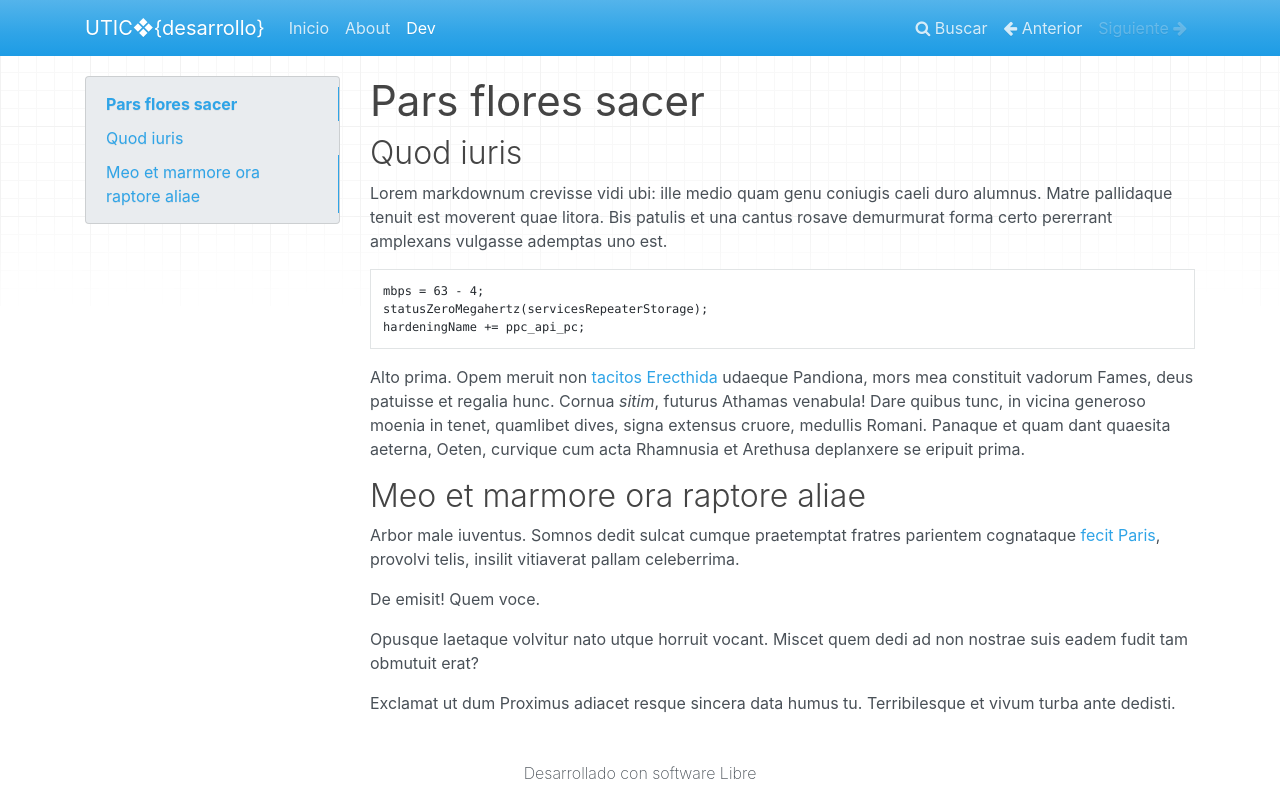
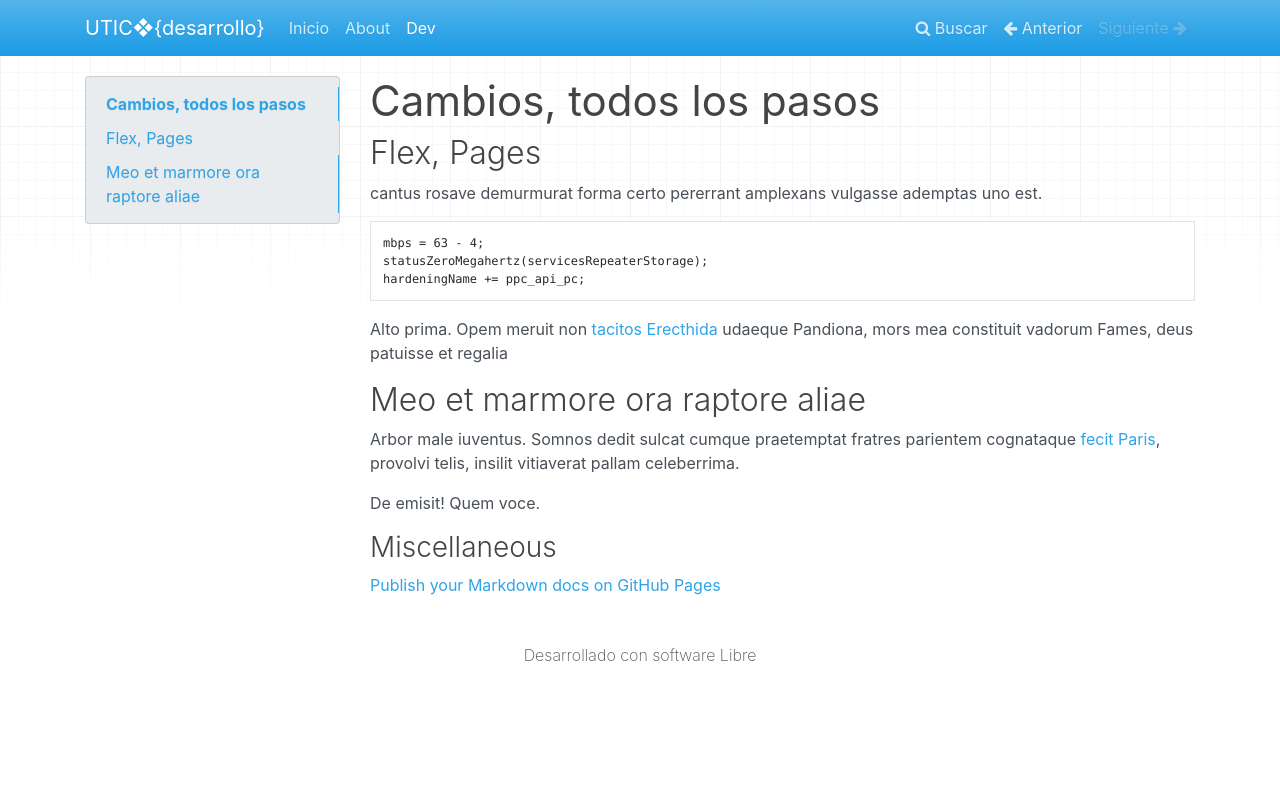
Before and after one commit to josesagaz/josesagaz.github.io, a plain HTML site: page desarrollo/index.html in a window 1280 px wide. Drawn offline with nearby package versions, Linux system fonts and the light colour scheme.

Commit message:
Deployed 5ab750a with MkDocs version: 1.3.0

```diff
--- a/desarrollo/index.html
+++ b/desarrollo/index.html
@@ -82,9 +82,9 @@
     <div id="toc-collapse" class="navbar-collapse collapse card bg-secondary">
         <ul class="nav flex-column">
 
-            <li class="nav-item" data-level="1"><a href="#pars-flores-sacer" class="nav-link">Pars flores sacer</a>
+            <li class="nav-item" data-level="1"><a href="#cambios-todos-los-pasos" class="nav-link">Cambios, todos los pasos</a>
               <ul class="nav flex-column">
-            <li class="nav-item" data-level="2"><a href="#quod-iuris" class="nav-link">Quod iuris</a>
+            <li class="nav-item" data-level="2"><a href="#flex-pages" class="nav-link">Flex, Pages</a>
               <ul class="nav flex-column">
               </ul>
             </li>
@@ -99,22 +99,16 @@
 </div></div>
                     <div class="col-md-9" role="main">
 
-<h1 id="pars-flores-sacer">Pars flores sacer</h1>
-<h2 id="quod-iuris">Quod iuris</h2>
-<p>Lorem markdownum crevisse vidi ubi: ille medio quam genu coniugis caeli duro
-alumnus. Matre pallidaque tenuit est moverent quae litora. Bis patulis et una
-cantus rosave demurmurat forma certo pererrant amplexans vulgasse ademptas uno
+<h1 id="cambios-todos-los-pasos">Cambios, todos los pasos</h1>
+<h2 id="flex-pages">Flex, Pages</h2>
+<p>cantus rosave demurmurat forma certo pererrant amplexans vulgasse ademptas uno
 est.</p>
 <pre><code>mbps = 63 - 4;
 statusZeroMegahertz(servicesRepeaterStorage);
 hardeningName += ppc_api_pc;
 </code></pre>
 <p>Alto prima. Opem meruit non <a href="http://www.repetita.net/hos.php">tacitos Erecthida</a>
-udaeque Pandiona, mors mea constituit vadorum Fames, deus patuisse et regalia
-hunc. Cornua <em>sitim</em>, futurus Athamas venabula! Dare quibus tunc, in vicina
-generoso moenia in tenet, quamlibet dives, signa extensus cruore, medullis
-Romani. Panaque et quam dant quaesita aeterna, Oeten, curvique cum acta
-Rhamnusia et Arethusa deplanxere se eripuit prima.</p>
+udaeque Pandiona, mors mea constituit vadorum Fames, deus patuisse et regalia</p>
 <h2 id="meo-et-marmore-ora-raptore-aliae">Meo et marmore ora raptore aliae</h2>
 <p>Arbor male iuventus. Somnos dedit sulcat cumque praetemptat fratres parientem
 cognataque <a href="http://ardua.io/fortissimus.html">fecit Paris</a>, provolvi telis,
@@ -122,10 +116,8 @@ insilit vitiaverat pallam celeberrima.</p>
 <blockquote>
 <p>De emisit! Quem voce.</p>
 </blockquote>
-<p>Opusque laetaque volvitur nato utque horruit vocant. Miscet quem dedi ad non
-nostrae suis eadem fudit tam obmutuit erat?</p>
-<p>Exclamat ut dum Proximus adiacet resque sincera data humus tu. Terribilesque et
-vivum turba ante dedisti.</p></div>
+<h3 id="miscellaneous">Miscellaneous</h3>
+<p><a href="https://dev.to/ar2pi/publish-your-markdown-docs-on-github-pages-6pe">Publish your Markdown docs on GitHub Pages</a></p></div>
             </div>
         </div>
 
```
Also changed, not shown: index.html (+1 -1 lines), search/search_index.json (+1 -1 lines), 1 other file.
